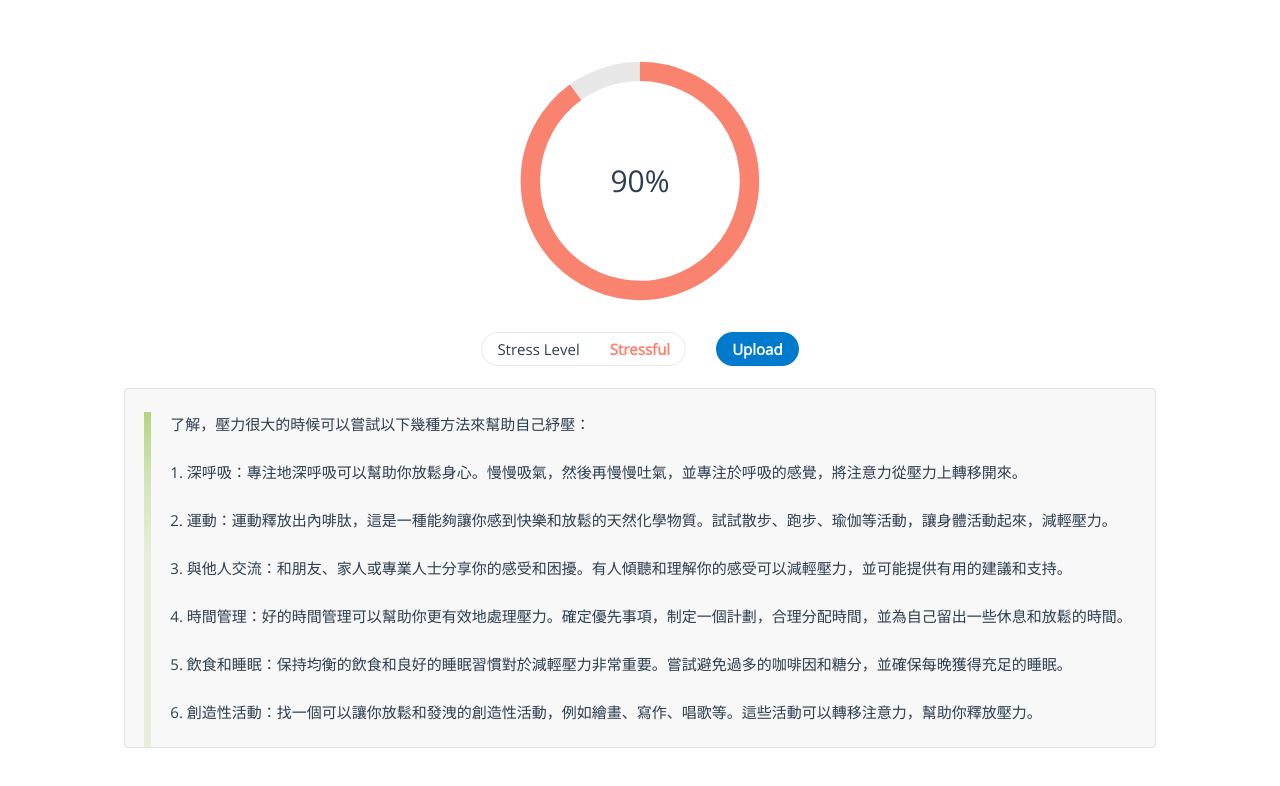
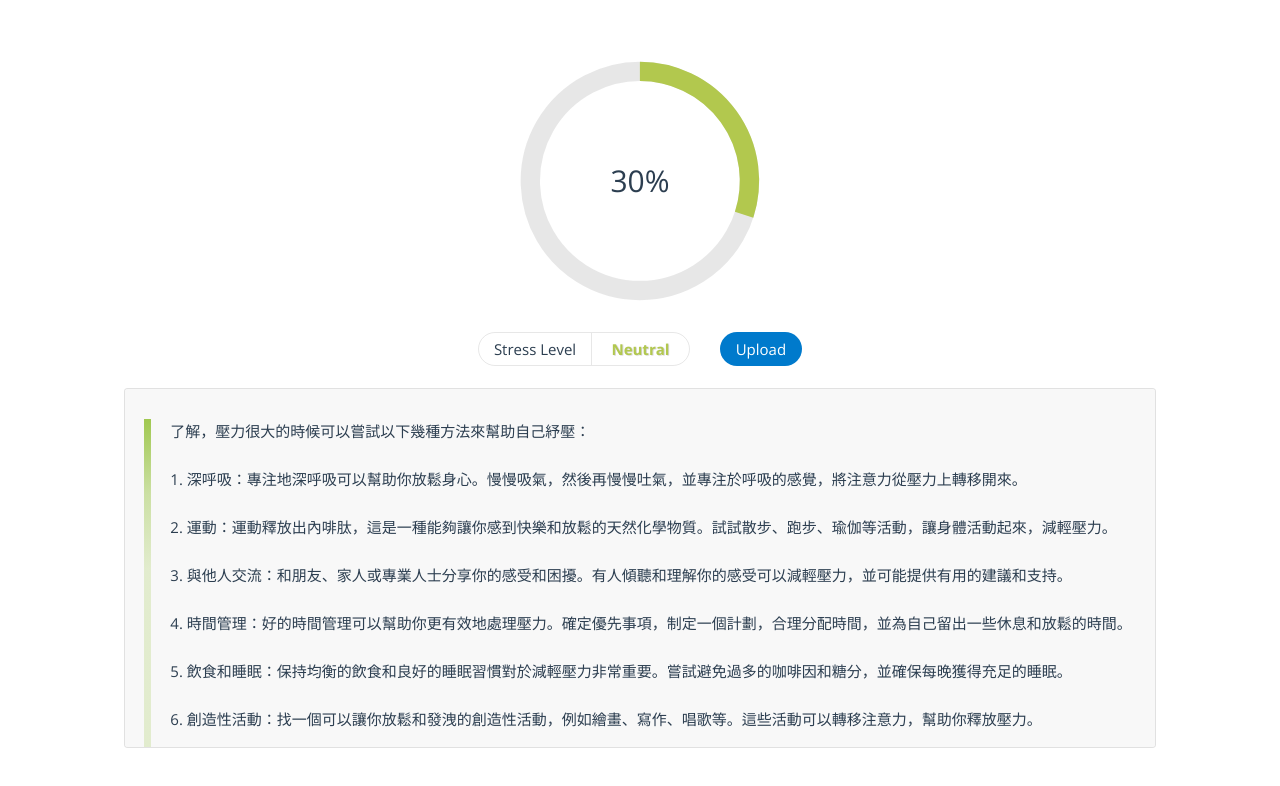
Before and after one commit to AsherJingkongChen/biosemo, a Vue app in the folder web/: page / in a window 1280 px wide. Shown: the top 786 px of the page. Built offline with nearby package versions, Linux system fonts and the light colour scheme.

Commit message:
Update stress label threshold and styling in App.vue - good padding - stable label layout - color fix

```diff
--- a/web/src/App.vue
+++ b/web/src/App.vue
@@ -25,7 +25,6 @@
                 class="stress-label"
                 :style="{
                   color: stressColor,
-                  fontWeight: 'bold',
                 }">
                 {{ stressLabel }}
               </div>
@@ -258,7 +257,7 @@ import {
   stressPercentLabelMap,
 } from '@/utils';
 
-const meanStressLevel = 90 / 50;
+const meanStressLevel = 30 / 50;
 const meanStressPercent = computed(() =>
   Math.round(meanStressLevel * 50),
 );
@@ -287,6 +286,7 @@ const stressLabel = computed(() =>
   position: relative;
   width: 100%;
   .scroll-view {
+    $BORDER_RADIUS: 0.25em;
     display: flex;
     flex-direction: column;
     position: relative;
@@ -298,23 +298,20 @@ const stressLabel = computed(() =>
       height: 45vh;
       background-color: var(--color-background-soft);
       border: thin solid var(--color-border);
-      border-radius: 0.25em;
+      border-radius: $BORDER_RADIUS;
       padding: 1em;
       overflow-x: hidden;
       overflow-y: scroll;
     }
     ::-webkit-scrollbar {
       display: block;
-      width: 0.25em;
-    }
-    ::-webkit-scrollbar-corner {
-      width: 0.5em;
+      width: $BORDER_RADIUS;
     }
     ::-webkit-scrollbar-track {
-      width: 0.5em;
+      width: 2 * $BORDER_RADIUS;
     }
     ::-webkit-scrollbar-thumb {
-      border-radius: 0.5em;
+      border-radius: 2 * $BORDER_RADIUS;
       background-color: var(--color-border-hover);
     }
   }
@@ -328,7 +325,7 @@ const stressLabel = computed(() =>
       gap: 1em;
       position: relative;
       width: 100%;
-      padding: 0.5em 0.25em;
+      padding: 1em 0.25em;
       .stress-ribbon {
         position: relative;
         width: 0.5em;
@@ -393,17 +390,26 @@ const stressLabel = computed(() =>
       position: relative;
       width: 100%;
       .a--- {
+        $PADDING_BLOCK: 0.25em;
+        $PADDING_INLINE: 1em;
         display: flex;
         flex-direction: row;
         align-items: center;
         position: relative;
         border: thin solid var(--color-border);
-        border-radius: 1.5em;
+        border-radius: 1 + 2 * $PADDING_BLOCK;
         > * {
-          padding: 0.25em 1em;
+          padding: $PADDING_BLOCK $PADDING_INLINE;
+          text-align: center;
         }
         .stress-label {
-          filter: constrast(2) saturate(2);
+          $LABEL_MAX_CHARS: 9;
+          border-left: thin solid var(--color-border);
+          min-width: 2 * $PADDING_INLINE + 0.5em * $LABEL_MAX_CHARS;
+          font-weight: bold;
+          text-shadow:
+            1px 1px 0 var(--color-border),
+            1px 0px 0 var(--color-border);
         }
       }
       .b--- {
@@ -418,7 +424,6 @@ const stressLabel = computed(() =>
           position: relative;
           cursor: pointer;
           color: var(--color-background);
-          font-weight: bold;
         }
       }
     }
--- a/web/src/assets/base.css
+++ b/web/src/assets/base.css
@@ -1,5 +1,5 @@
 /* color palette from <https://github.com/vuejs/theme> */
-@import url('https://fonts.googleapis.com/css2?family=Open+Sans&display=swap');
+@import url('https://fonts.googleapis.com/css2?family=Open+Sans:wght@400;700&display=swap');
 
 :root {
   --vt-c-white: #ffffff;
--- a/web/src/utils/color.ts
+++ b/web/src/utils/color.ts
@@ -6,17 +6,20 @@ export function stressPercentColorMap(
   const p_norm =
     1 - Math.min(1, Math.abs(percent / MID - 1));
   const p_norm_cmpl = 1 - p_norm;
-  let r = p_norm * 255,
-    g = p_norm * 236,
-    b = p_norm * 132;
+  // yellow
+  let r = p_norm * 250,
+    g = p_norm * 200,
+    b = p_norm * 70;
   if (percent < MID) {
-    r += p_norm_cmpl * 99;
-    g += p_norm_cmpl * 191;
-    b += p_norm_cmpl * 124;
+    // green
+    r += p_norm_cmpl * 70;
+    g += p_norm_cmpl * 200;
+    b += p_norm_cmpl * 90;
   } else {
-    r += p_norm_cmpl * 249;
-    g += p_norm_cmpl * 105;
-    b += p_norm_cmpl * 108;
+    // red
+    r += p_norm_cmpl * 250;
+    g += p_norm_cmpl * 70;
+    b += p_norm_cmpl * 70;
   }
   r = Math.floor(r);
   g = Math.floor(g);
--- a/web/src/utils/label.ts
+++ b/web/src/utils/label.ts
@@ -1,6 +1,6 @@
 export function stressPercentLabelMap(percent: number) {
-  if (percent > 85) return 'Stressful';
-  if (percent > 70) return 'Tense';
+  if (percent > 75) return 'Stressful';
+  if (percent > 50) return 'Tense';
   if (percent > 25) return 'Neutral';
   return 'Relaxed';
 }
```
